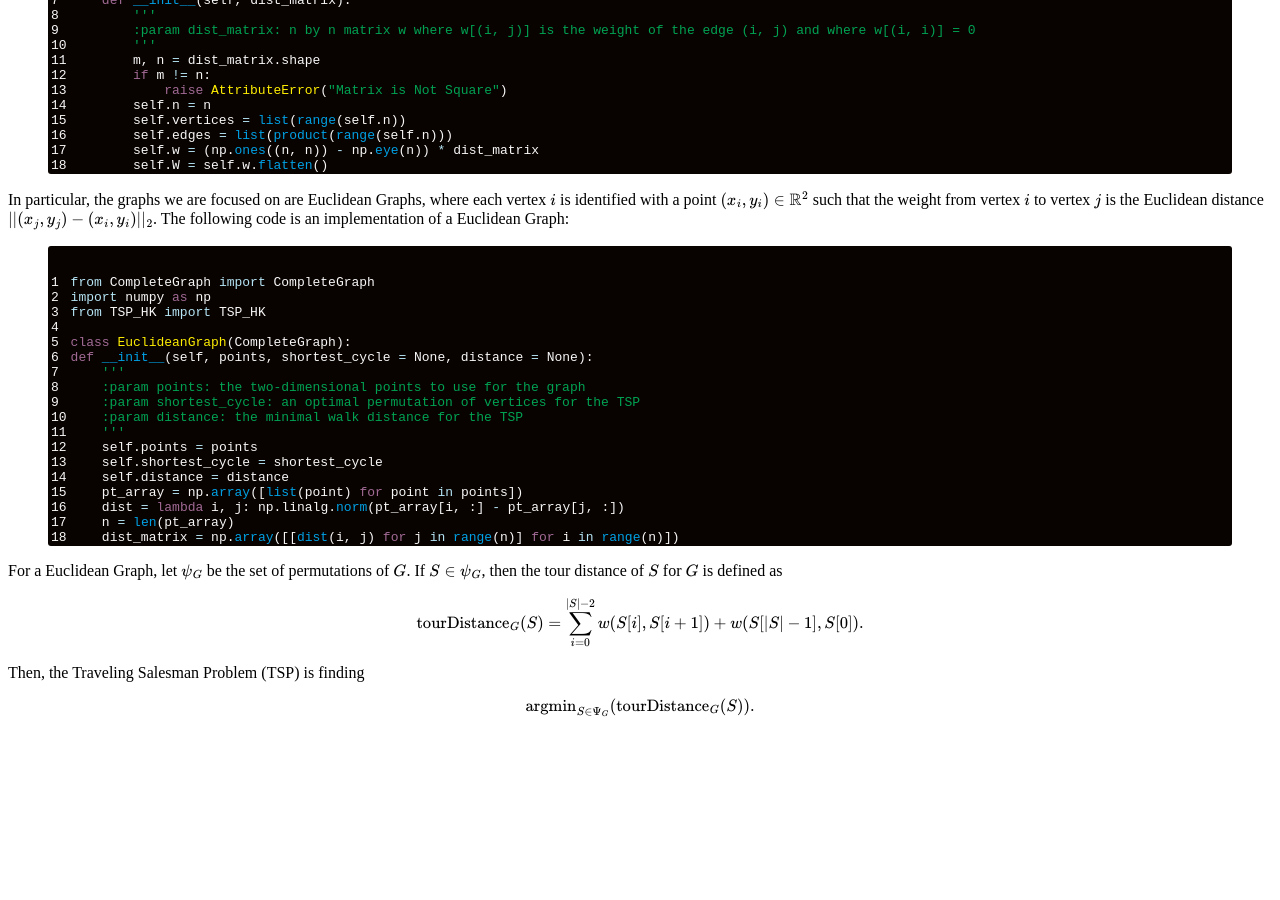
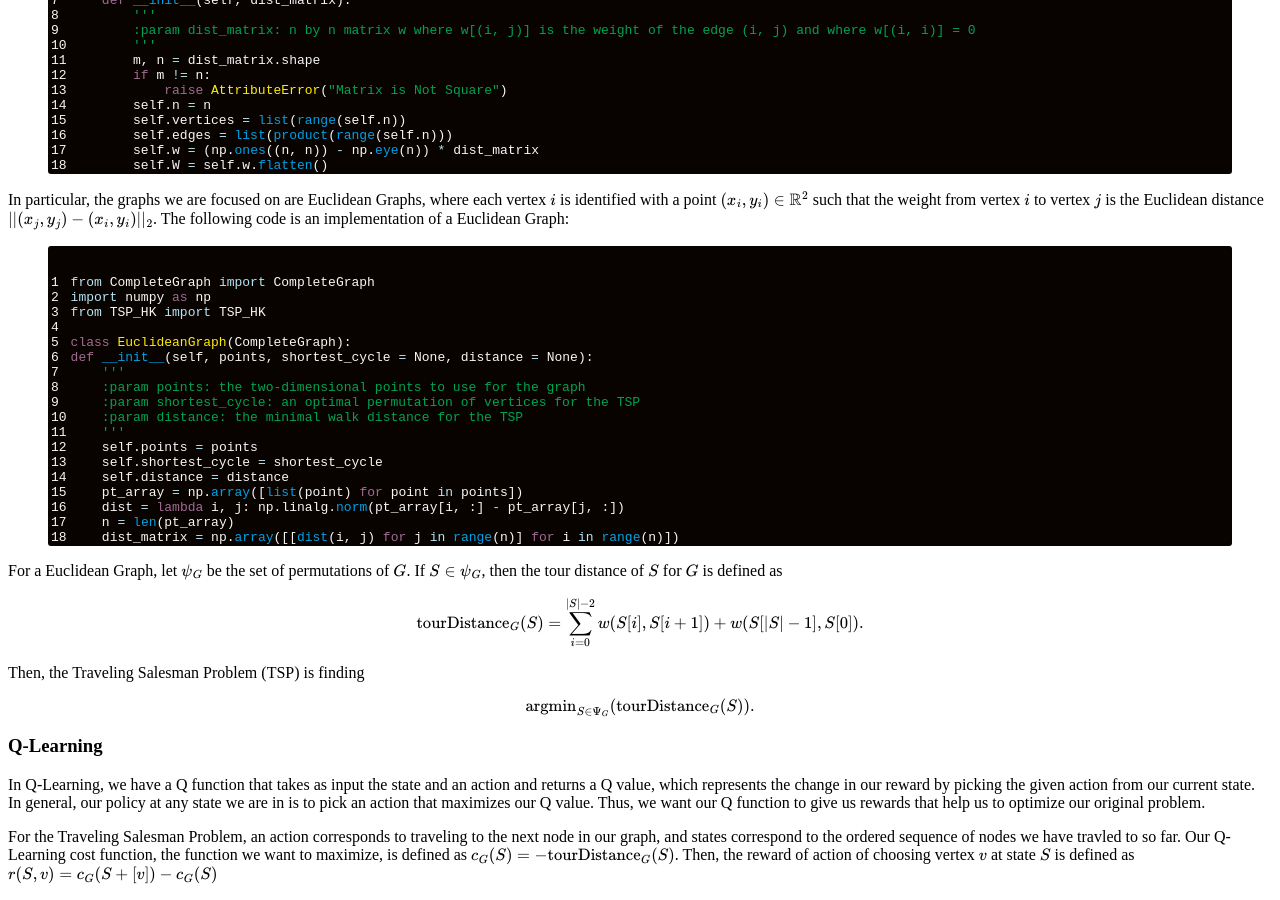
Before and after one commit to CategorIAN/categorian.github.io, a Jekyll site: the page built from projects/msu/m_508/q_learning_for_tsp.md, in a window 1280 px wide and 900 px high, scrolled down 607 px. Built offline with Jekyll 4.4.1, drawn with Linux system fonts in a browser that asks for light colours; formulas are drawn with MathJax 3; before the commit the page ends 1340 px from its top, so only the background shows below that.

Commit message:
Update q_learning_for_tsp.md

```diff
--- a/projects/msu/m_508/q_learning_for_tsp.md
+++ b/projects/msu/m_508/q_learning_for_tsp.md
@@ -153,3 +153,12 @@ For a Euclidean Graph, let \(\psi_G\) be the set of permutations of \(G\). If \(
 Then, the Traveling Salesman Problem (TSP) is finding
 \[\text{argmin}_{S\in \Psi_G}(\text{tourDistance}_G(S)).\]
 </p>
+
+<h3>Q-Learning</h3>
+<p>
+In Q-Learning, we have a Q function that takes as input the state and an action and returns a Q value, which represents the change in our reward by picking the given action from our current state. In general, our policy at any state we are in is to pick an action that maximizes our Q value. Thus, we want our Q function to give us rewards that help us to optimize our original problem.
+</p>
+
+<p>
+For the Traveling Salesman Problem, an action corresponds to traveling to the next node in our graph, and states correspond to the ordered sequence of nodes we have travled to so far. Our Q-Learning cost function, the function we want to maximize, is defined as \(c_G(S) = -\text{tourDistance}_G(S)\). Then, the reward of action of choosing vertex \(v\) at state \(S\) is defined as \(r(S, v) = c_G(S + [v]) - c_G(S)\)
+</p>
```
